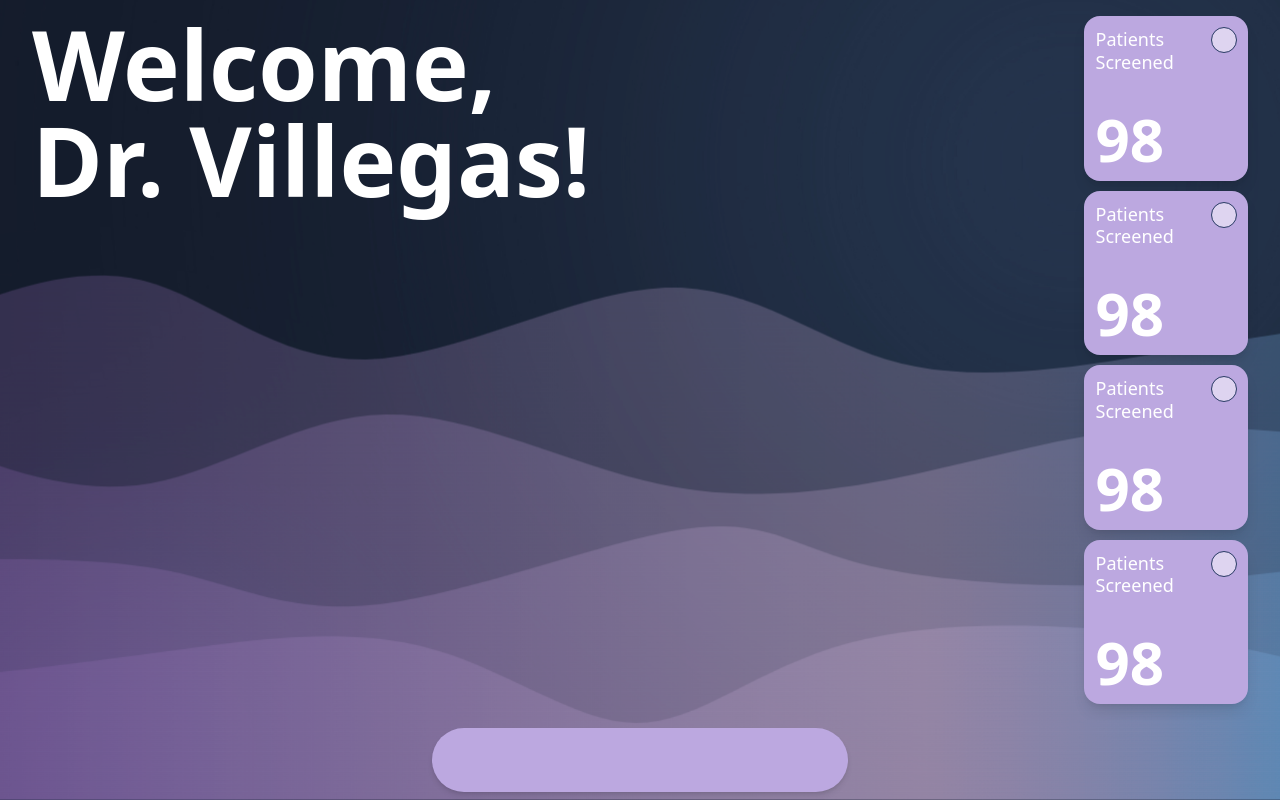
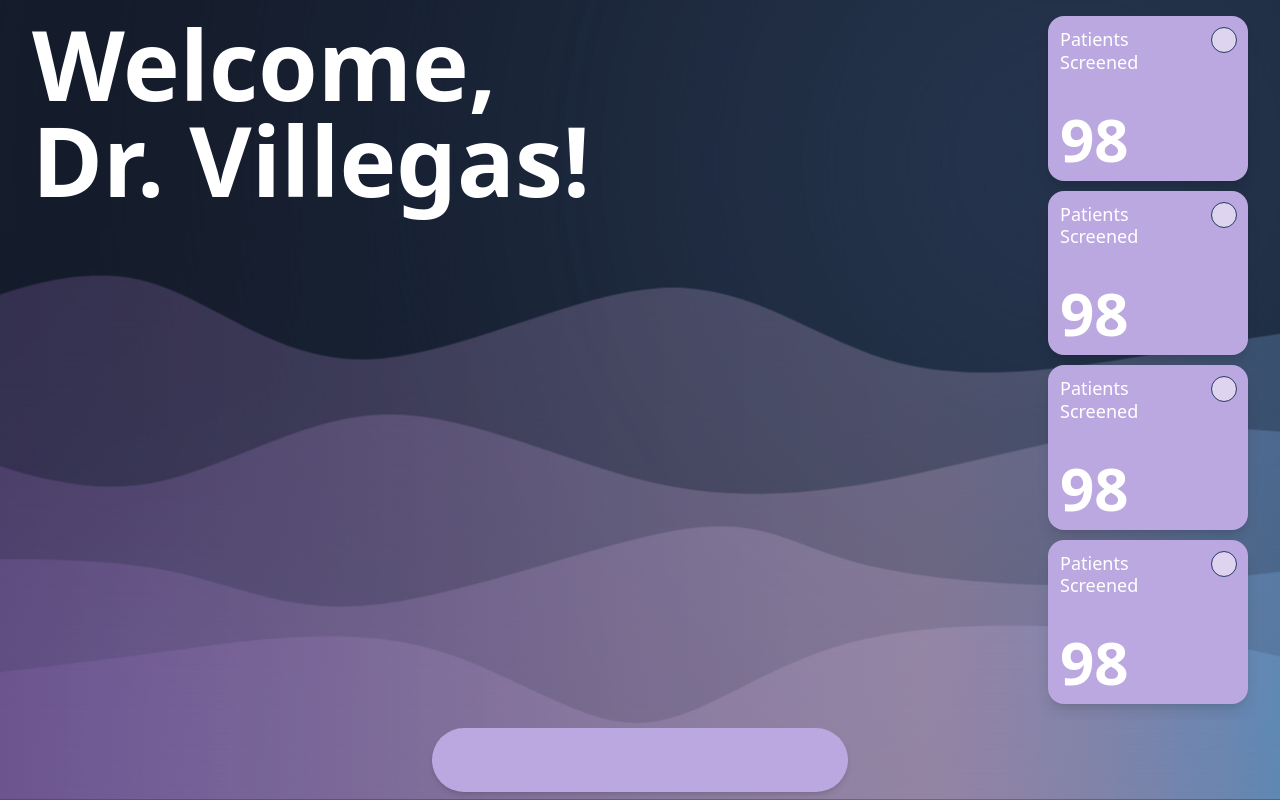
Before and after one commit to 67WebHeads/perivue, a React app in the folder frontend/: page /home in a window 1280 px wide. Built offline with nearby package versions, Linux system fonts and the light colour scheme; some icons are missing; the HTML template or start-up script is replaced by a standard one.

Commit message:
minor layout fixes  on home.

```diff
--- a/frontend/src/Home.jsx
+++ b/frontend/src/Home.jsx
@@ -35,7 +35,7 @@ function Home() {
             {[1, 2, 3,4].map((_, i) => (
               <div
                 key={i}
-                className="shadow-lg aspect-square w-full flex flex-col p-3 rounded-2xl hover:scale-[1.02] transition-transform duration-200 cursor-pointer bg-lavender text-white"
+                className="shadow-lg aspect-square md:h-[200x] md:w-[200px] md:aspect-auto  flex flex-col p-3 rounded-2xl hover:scale-[1.02] transition-transform duration-200 cursor-pointer bg-lavender text-white"
               >
                 <div className="flex justify-between items-start">
                   <span className="text-xs md:text-lg leading-tight">
```
